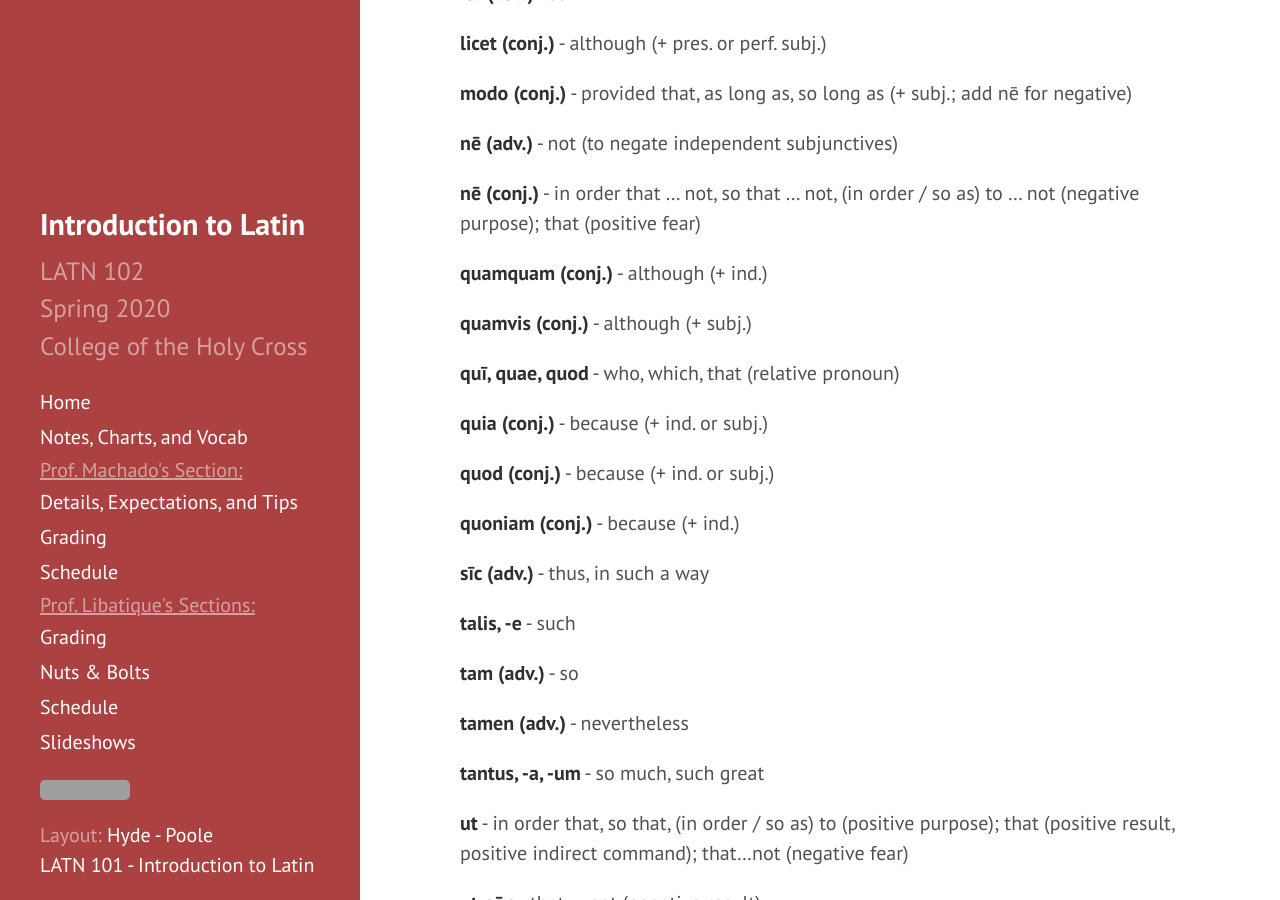
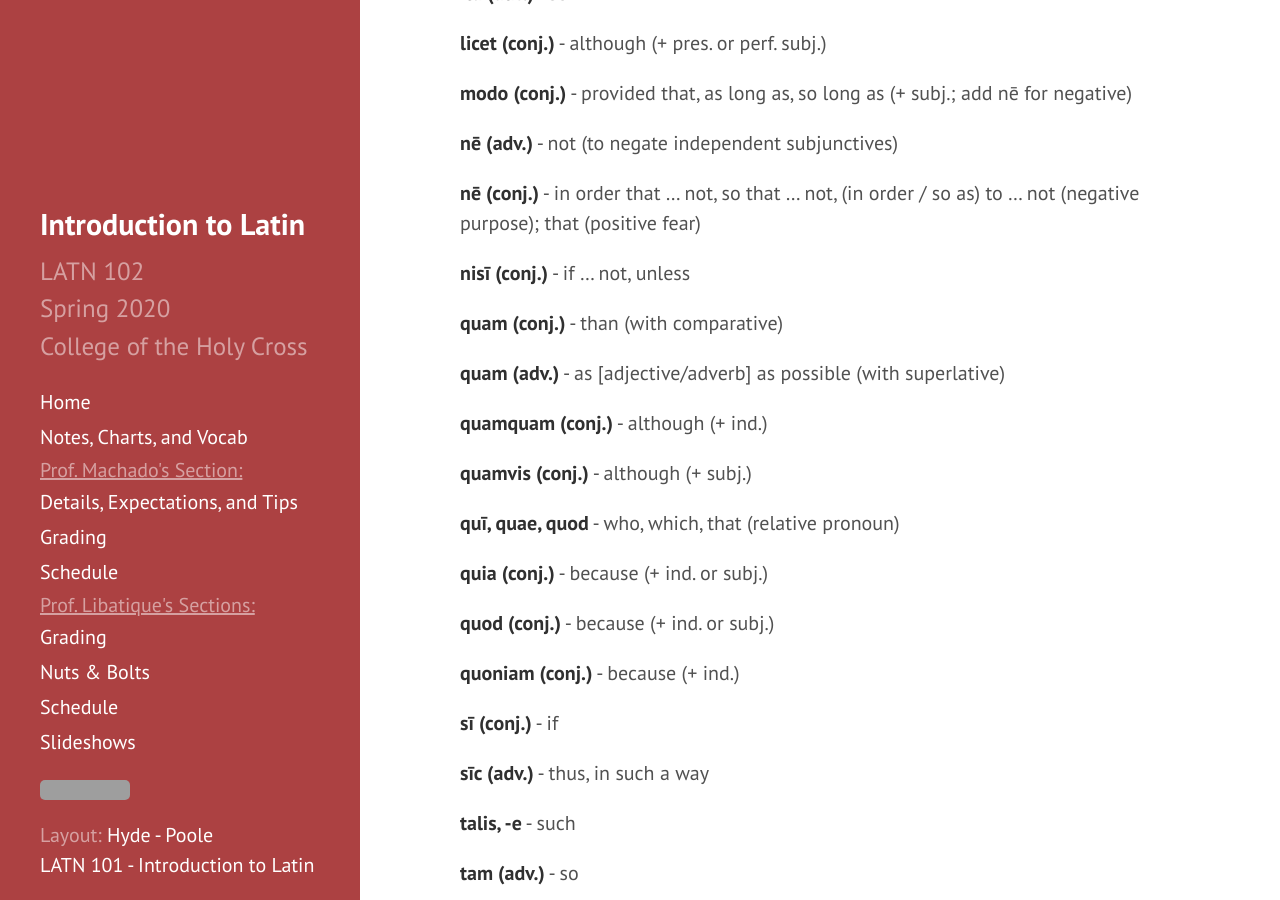
Before and after one commit to DLibatique/LATN102-S20, a Jekyll site: the page built from vocab/master-LATN102.md, in a window 1280 px wide and 900 px high, scrolled down 584 px. Built offline with Jekyll 4.4.1, drawn with Linux system fonts in a browser that asks for light colours; grey boxes are pictures that could not be loaded.

Commit message:
added entries

```diff
--- a/vocab/master-LATN102.md
+++ b/vocab/master-LATN102.md
@@ -30,6 +30,12 @@ This is a master list of vocabulary that is being used in LATN 102 in Spring 202
 
 **nē (conj.)** - in order that ... not, so that ... not, (in order / so as) to ... not (negative purpose); that (positive fear)
 
+**nisī (conj.)** - if ... not, unless
+
+**quam (conj.)** - than (with comparative)
+
+**quam (adv.)** - as [adjective/adverb] as possible (with superlative)
+
 **quamquam (conj.)** - although (+ ind.)
 
 **quamvis (conj.)** - although (+ subj.)
@@ -41,6 +47,8 @@ This is a master list of vocabulary that is being used in LATN 102 in Spring 202
 **quod (conj.)** - because (+ ind. or subj.)
 
 **quoniam (conj.)** - because (+ ind.)
+
+**sī (conj.)** - if
 
 **sīc (adv.)** - thus, in such a way
 
```
